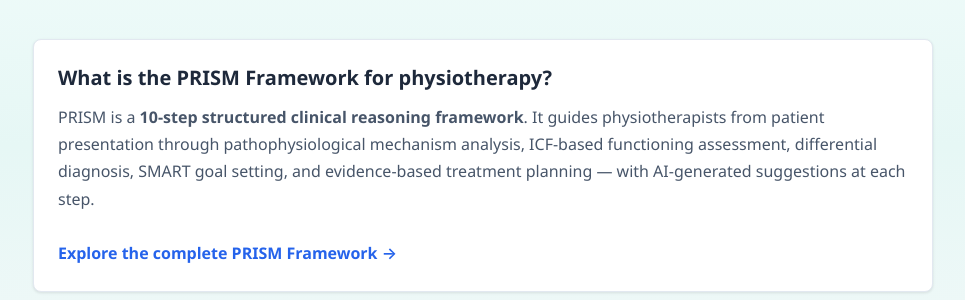
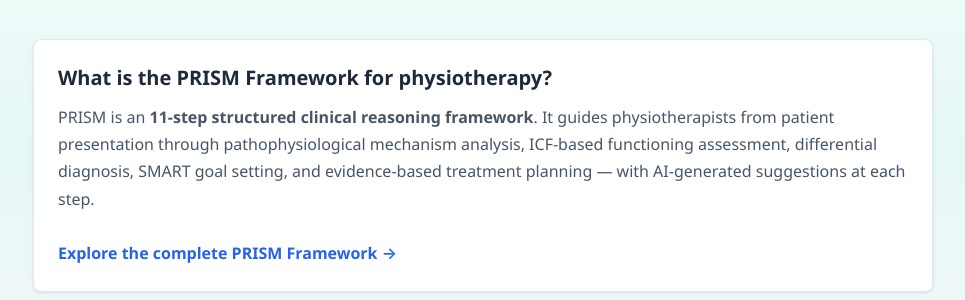
Before and after one commit to drsandy28783/PhysioPRISMAI-Refresh, a Flask app: template templates/faq.html in a window 1280 px wide. Shown: the part 255-555 px from the top of the page, without its empty margins (157-1122 px from the left). Run offline with Flask 3, Linux system fonts and the light colour scheme; the template is opened without the code that fills it, so the values that code supplies are empty; parts of the project's set-up code (start-up, migrations or seed data) failed here and were passed over; some libraries are stand-ins or nearby versions.

Commit message:
Update remaining references from 10-step to 11-step for consistency across all pages

```diff
--- a/templates/faq.html
+++ b/templates/faq.html
@@ -15,7 +15,7 @@
       "name": "What is the PRISM Framework for physiotherapy?",
       "acceptedAnswer": {
         "@type": "Answer",
-        "text": "PRISM is a 10-step structured clinical reasoning framework. It guides physiotherapists from patient presentation through pathophysiological mechanism analysis, ICF-based functioning assessment, differential diagnosis, SMART goal setting, and evidence-based treatment planning — with AI-generated suggestions at each step."
+        "text": "PRISM is an 11-step structured clinical reasoning framework. It guides physiotherapists from patient presentation through pathophysiological mechanism analysis, ICF-based functioning assessment, differential diagnosis, SMART goal setting, and evidence-based treatment planning — with AI-generated suggestions at each step."
       }
     },
     {
@@ -232,7 +232,7 @@
     <div class="faq-item">
         <div class="faq-question">What is the PRISM Framework for physiotherapy?</div>
         <div class="faq-answer">
-            PRISM is a <strong>10-step structured clinical reasoning framework</strong>. It guides physiotherapists from patient presentation through pathophysiological mechanism analysis, ICF-based functioning assessment, differential diagnosis, SMART goal setting, and evidence-based treatment planning — with AI-generated suggestions at each step.
+            PRISM is an <strong>11-step structured clinical reasoning framework</strong>. It guides physiotherapists from patient presentation through pathophysiological mechanism analysis, ICF-based functioning assessment, differential diagnosis, SMART goal setting, and evidence-based treatment planning — with AI-generated suggestions at each step.
             <br><br>
             <a href="{{ url_for('framework_page') }}" style="color: #2563eb; text-decoration: none; font-weight: 600;">Explore the complete PRISM Framework →</a>
         </div>
--- a/templates/framework.html
+++ b/templates/framework.html
@@ -327,7 +327,7 @@
       "@context": "https://schema.org",
       "@type": "HowTo",
       "name": "How to complete a PRISM assessment in PhysiologicPRISM",
-      "description": "Step-by-step guide to completing a comprehensive physiotherapy assessment using the 10-step PRISM Framework with AI-assisted clinical reasoning",
+      "description": "Step-by-step guide to completing a comprehensive physiotherapy assessment using the 11-step PRISM Framework with AI-assisted clinical reasoning",
       "step": [
         {
           "@type": "HowToStep",
--- a/templates/progress_bar_macro.html
+++ b/templates/progress_bar_macro.html
@@ -6,9 +6,9 @@
   {{ render_progress_bar(current_step=6, patient_id=patient_id) }}
 
   Parameters:
-  - current_step: The current step number (1-10)
+  - current_step: The current step number (1-11)
   - patient_id: The patient ID for navigation
-  - steps: Optional custom steps array (defaults to 10-step assessment workflow)
+  - steps: Optional custom steps array (defaults to 11-step assessment workflow)
   - quick_mode: Optional boolean indicating if quick mode is enabled
 #}
 
```
